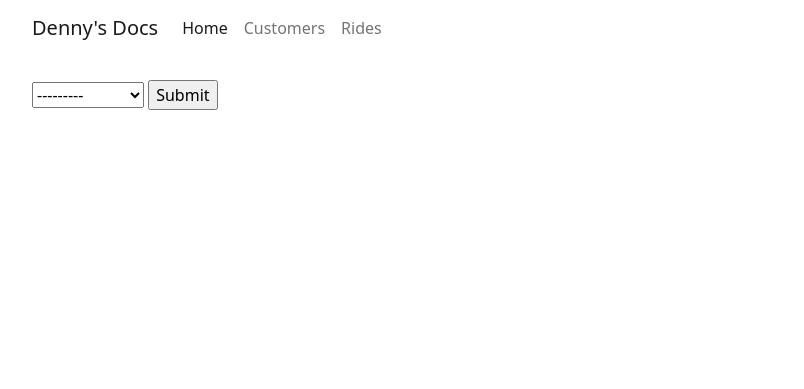
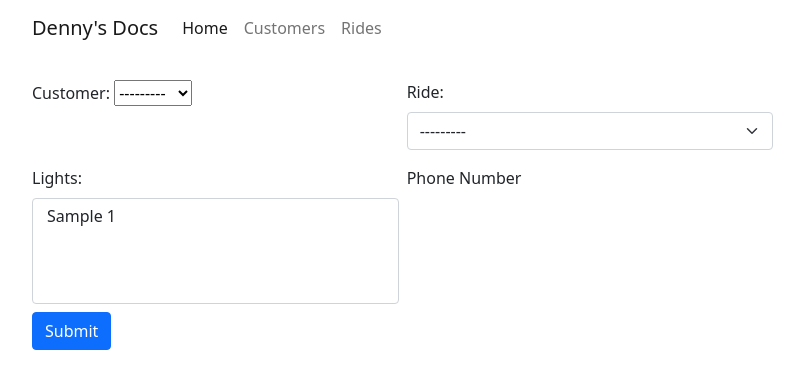
Before and after one commit to garinm90/leddocs, a Django app: page /job/new in a window 1280 px wide. Shown: the top 389 px of the page, without its empty margins (50-854 px from the left). Run offline with Django 3.2, Linux system fonts and the light colour scheme; tables that the repository leaves empty hold one stand-in row (values such as "Sample post"); some libraries are stand-ins or nearby versions.

Commit message:
Job Template View base implementation

```diff
--- a/templates/jobs/job_form.html
+++ b/templates/jobs/job_form.html
@@ -1,13 +1,31 @@
 {% extends "base.html" %}
-
-{% block title %}Create Job{% endblock %}
-
+{% load widget_tweaks %}
 
 {% block content %}
-<form action="/your-name/" method="post">
+<form class="row g-2" method="POST">
     {% csrf_token %}
-    {{ form.ride }}
-    <input type="submit" value="Submit">
+        <div class="col-4">
+                <label for="{{ form.customer.id_for_label }}" class="form-label">Customer:</label>
+                <!-- {{ form.customer }} -->
+                {% render_field form.customer class+="" %}
+        </div>
+        <div class="col-4">
+            <label for="{{ form.ride.id_for_label }}" class="form-label">Ride:</label>
+            {% render_field form.ride class+="form-select" %}
+        </div>
+        <!-- Hack to force columns onto next row! -->
+        <div class="w-100"></div>
+        <div class="col-4">
+            <label for="{{ form.light.id_for_label }}" class="form-label">Lights: </label>
+            {% render_field form.light class+="form-select" %}
+        </div>
+        <div class="col-4">
+            <label for="{{ form.primary_phone_number.id_for_label }}" class="form-label">Phone Number</label>
+            {% render_field form.primary_phone_number|attr:"type:tel" class+="form-control" %}
+        </div>
+        <div class="col-12">
+            <button type="submit" class="btn btn-primary">Submit</button>
+        </div>
 </form>
 
 {% endblock %}
```
